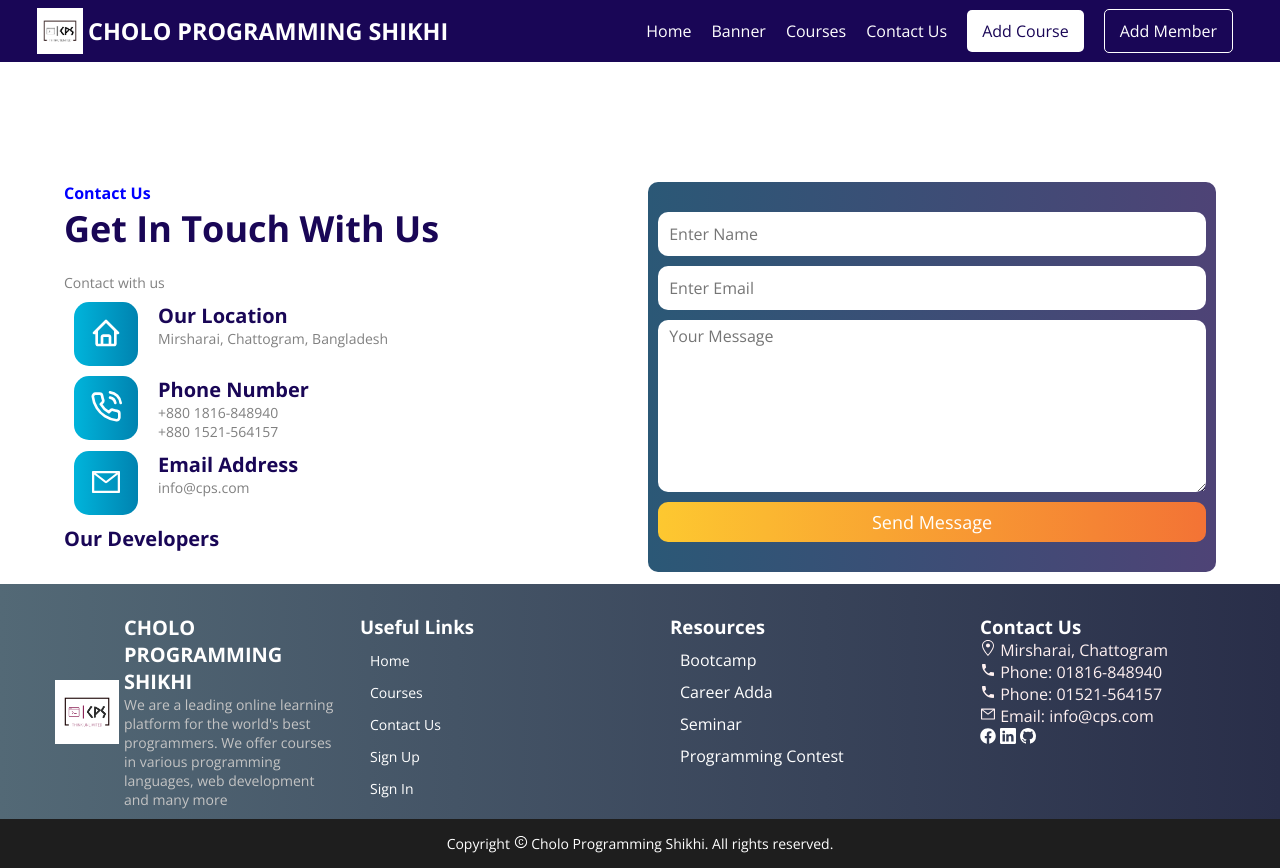
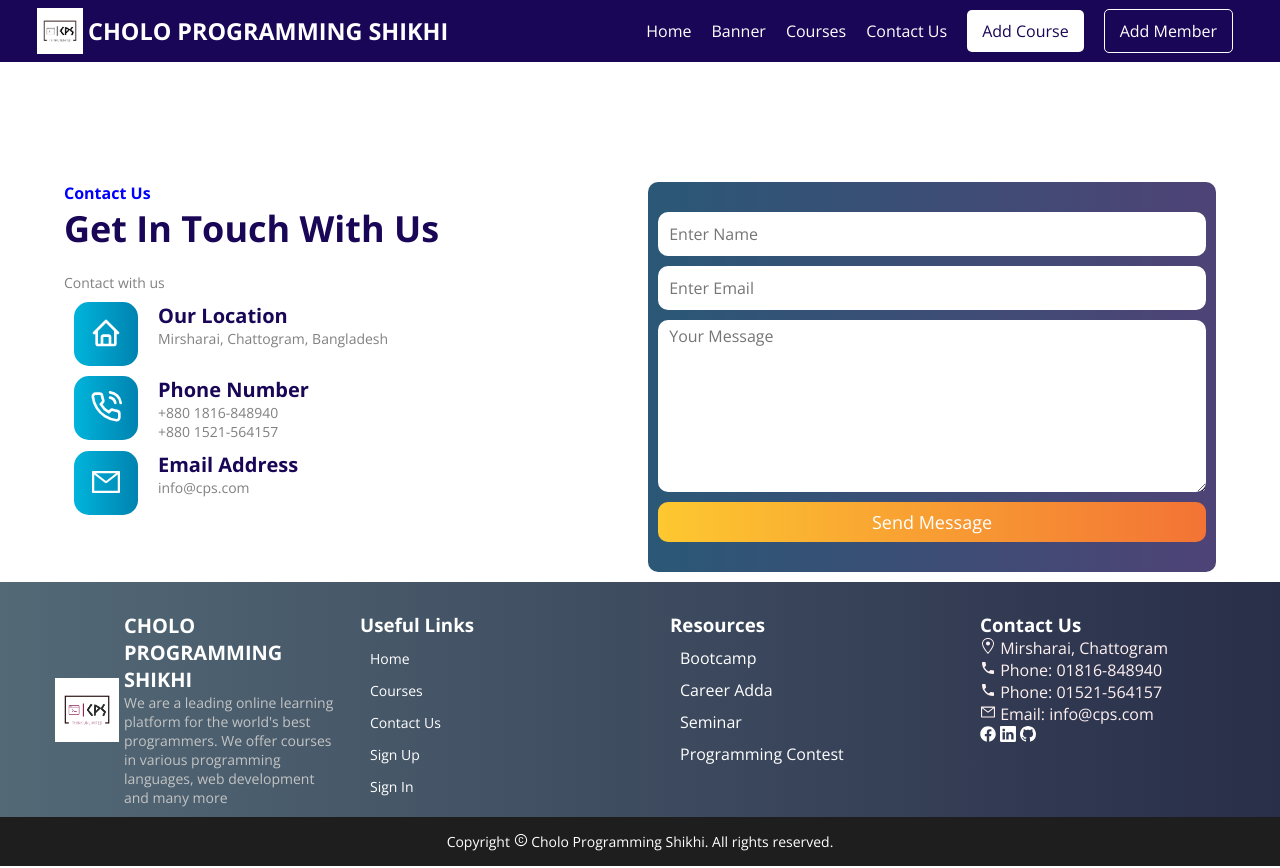
Before and after one commit to mdadul/cps-client, a React (Create React App) app: page /contact in a window 1280 px wide. Built offline with nearby package versions, Linux system fonts and the light colour scheme; a web font is replaced by a local one.

Commit message:
update contact page

```diff
--- a/src/components/pages/Contact.js
+++ b/src/components/pages/Contact.js
@@ -89,25 +89,7 @@ export default function Contact() {
                 <p>info@cps.com</p>
               </div>
             </div>
-            <div>
-              <h2> Our Developers</h2>
-              <div
-                class="badge-base LI-profile-badge"
-                data-locale="en_US"
-                data-size="medium"
-                data-theme="light"
-                data-type="VERTICAL"
-                data-vanity="emdadulislam"
-                data-version="v1"
-              ></div>
 
-              <a
-                class="badge-base__link LI-simple-link"
-                href="https://bd.linkedin.com/in/emdadulislam?trk=profile-badge"
-              >
-                EMDADUL ISLAM
-              </a>
-            </div>
           </div>
         </div>
         <div className={classes.contactForm}>
```
